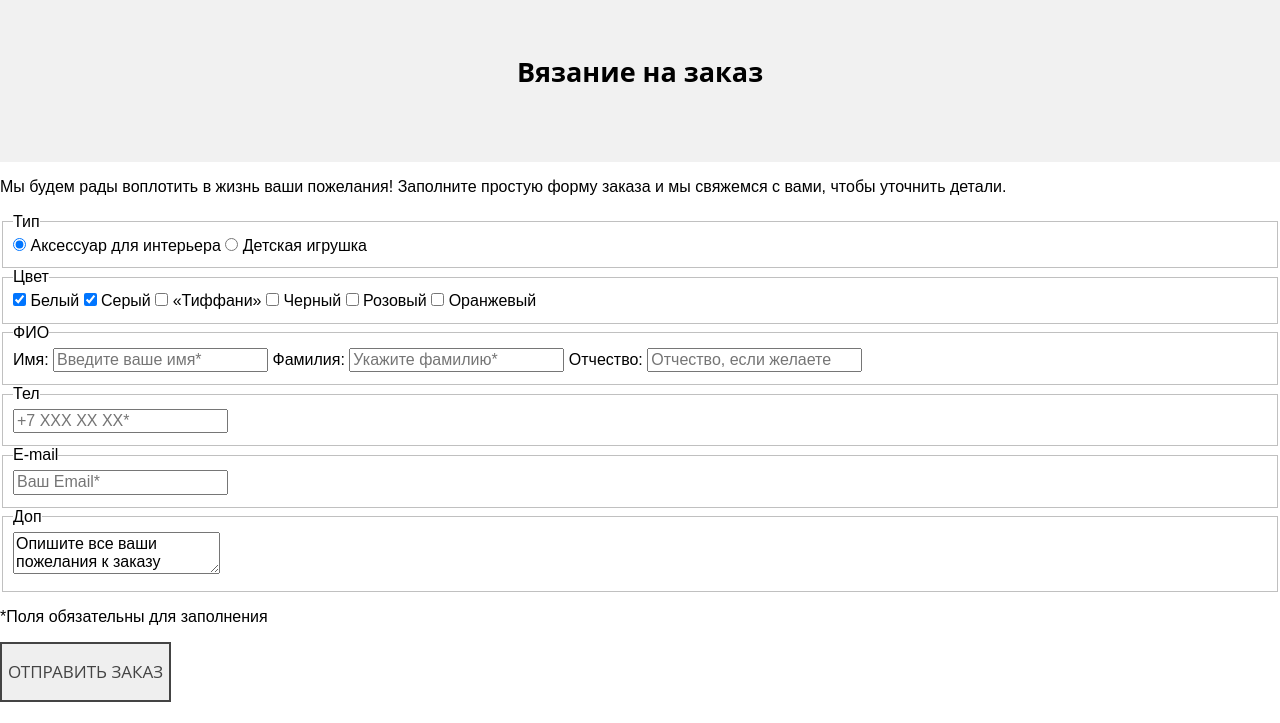
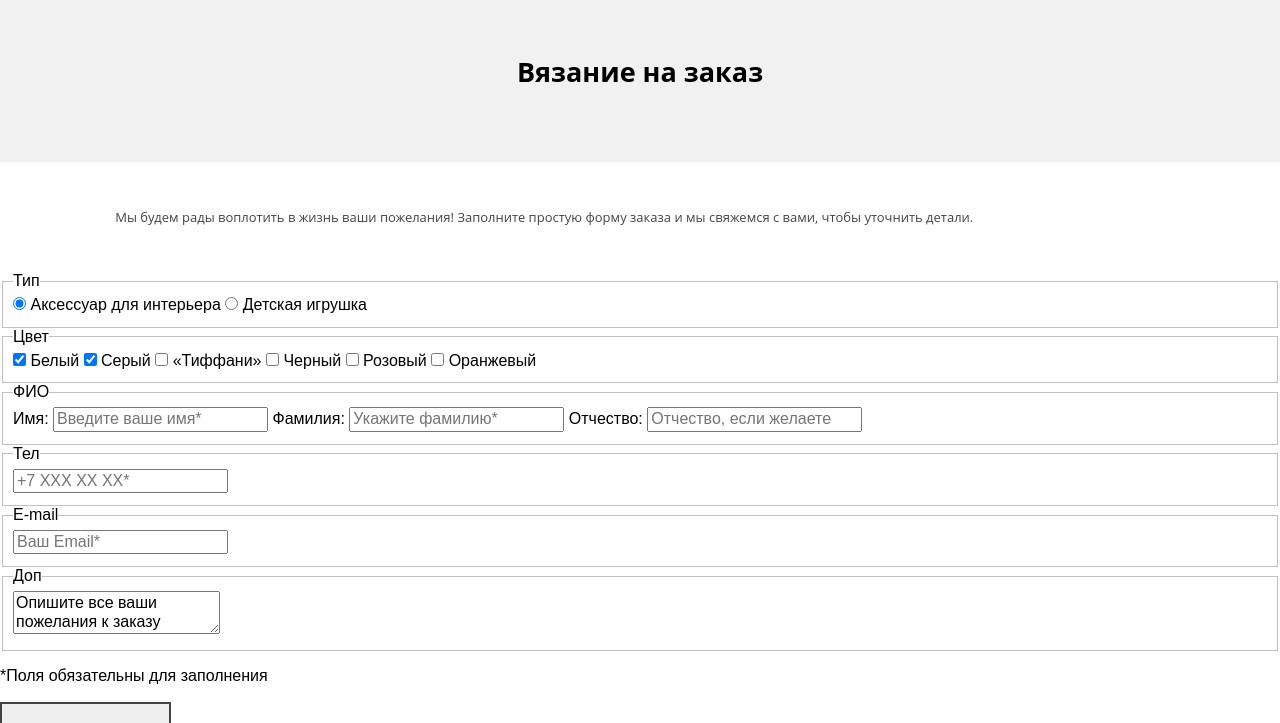
Before and after one commit to gucol/168138-mishka, a website: page form.html in a window 1280 px wide. Shown: the part 77-800 px from the top of the page. Drawn offline with nearby package versions, Linux system fonts and the light colour scheme; files that its build step writes are made by us from their sources.

Commit message:
Оформила page-main__desc

```diff
--- a/sass/blocks/page-main.scss
+++ b/sass/blocks/page-main.scss
@@ -14,3 +14,11 @@
     line-height: 30px;
     margin: 0px;
 }
+
+.page-main__desc {
+    padding: 30px 9%;
+    font-family: $main-font;
+    color: $text-color;
+    font-size: 13px;
+    line-height: 24px;
+}
```
